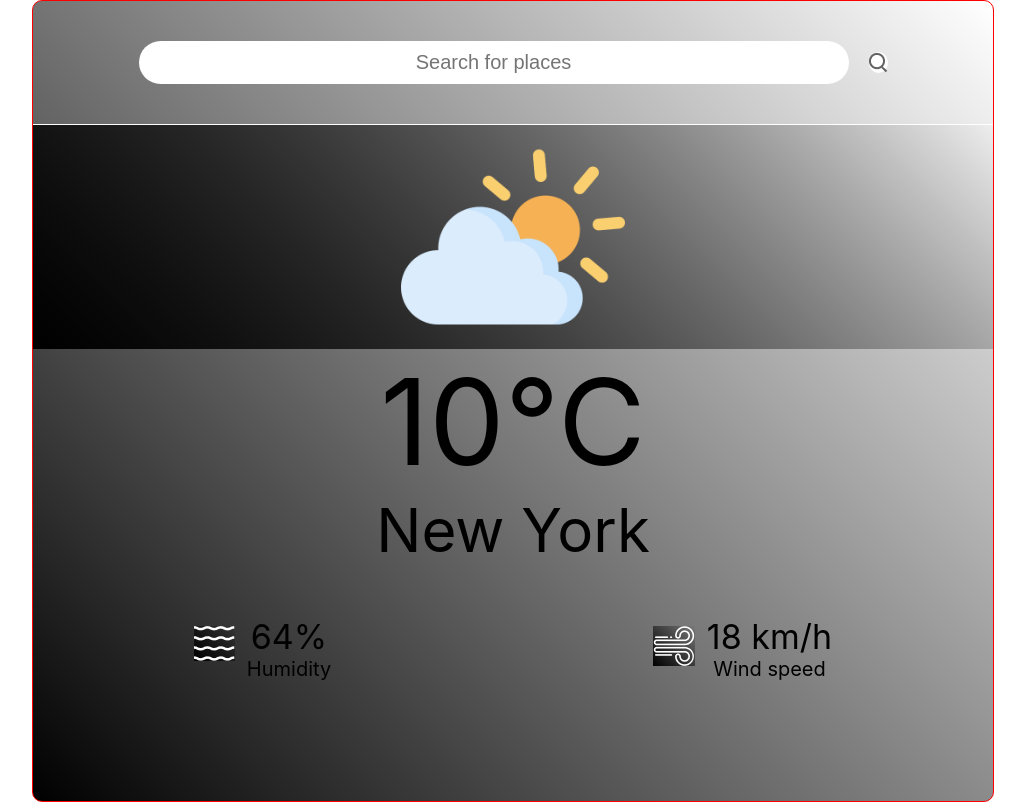
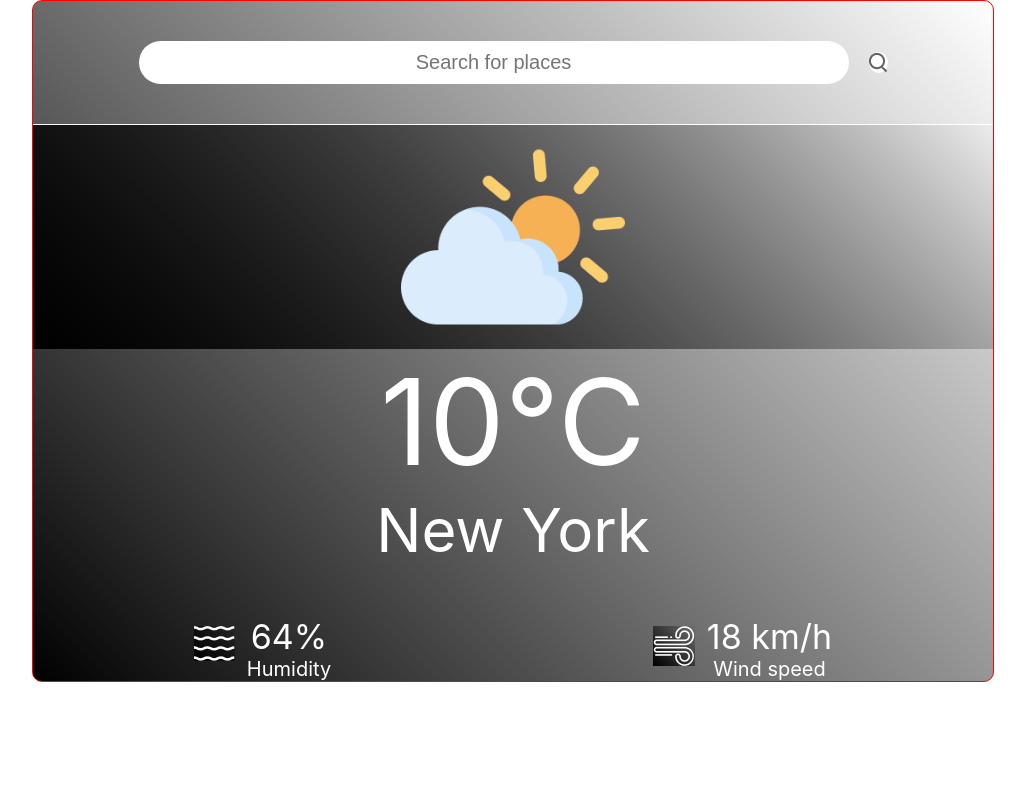
Before and after one commit to abdozayan12/weather-app, a React (Create React App) app: page / in a window 1280 px wide. Shown: the whole page, without its empty margins (127-1152 px from the left). Built offline with nearby package versions, Linux system fonts and the light colour scheme.

Commit message:
fix style

```diff
--- a/src/component/weatherApp/weatherApp.css
+++ b/src/component/weatherApp/weatherApp.css
@@ -1,6 +1,6 @@
 .container {
   width: 75%;
-  height: 100vh;
+  height: 100%;
   justify-content: center;
   align-items: center;
   margin: auto;
@@ -49,7 +49,7 @@
 .temperature {
   display: flex;
   justify-content: center;
-  color: #000;
+  color: #fff;
   font-size: 120px;
   font-weight: 400;
 }
@@ -57,14 +57,14 @@
 .city {
   display: flex;
   justify-content: center;
-  color: #000;
+  color: #fff;
   font-size: 60px;
   font-weight: 400;
 }
 
 .data-container {
   margin-top: 50px;
-  color: #000;
+  color: #fff;
   display: flex;
   justify-content: center;
 }
```
